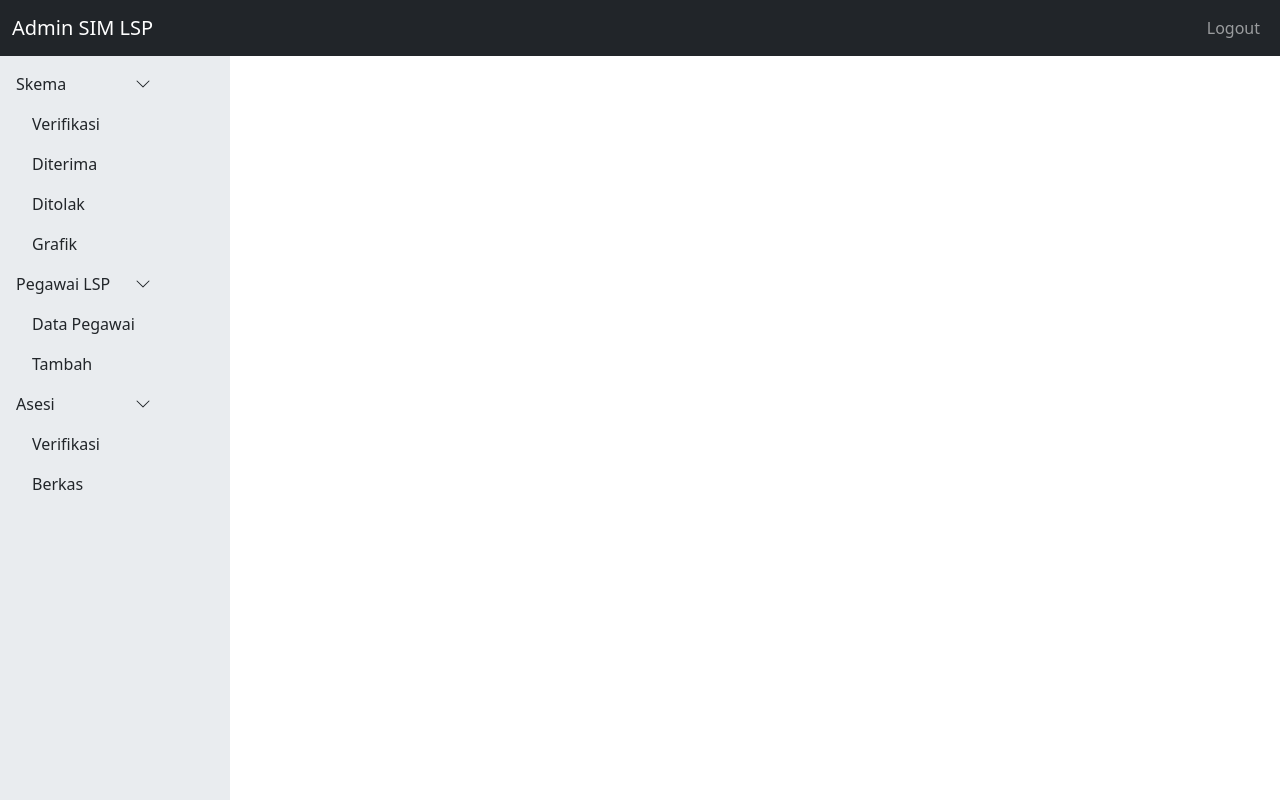
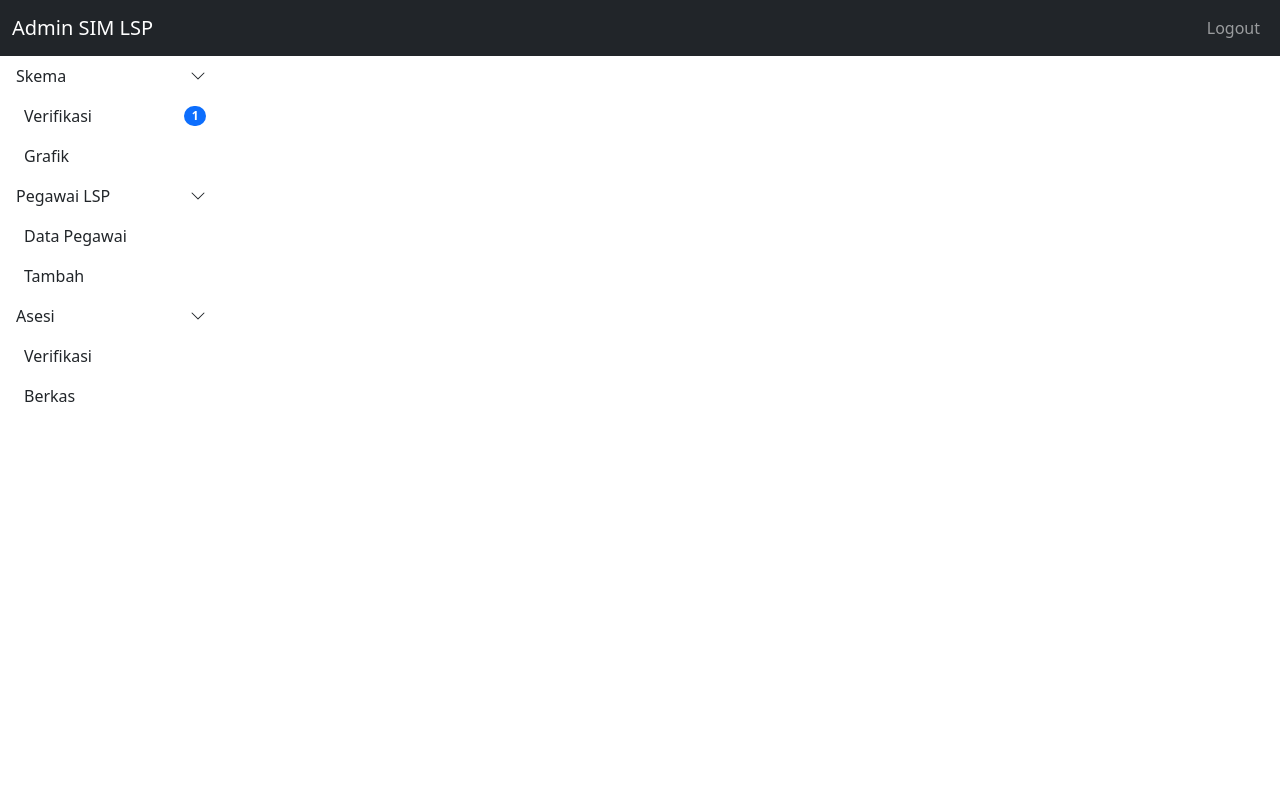
Before and after one commit to odowkun/Project-lsp, a CodeIgniter app: the page made by application/views/template/dashboard/admin/index.php in a window 1280 px wide. Run offline with CodeIgniter, Linux system fonts and the light colour scheme; data comes from the database, SQL or seed files in the repository; data that the repository does not hold is empty.

Commit message:
memperbaiki tampilan, memberikan logika submit skema, dll

```diff
--- a/application/views/template/dashboard/admin/index.php
+++ b/application/views/template/dashboard/admin/index.php
@@ -29,46 +29,61 @@
 
       <div class="collapse navbar-collapse justify-content-end" id="navbar">
         <div class="navbar-nav">
-
           <li class="nav-item dropdown d-lg-none">
             <a class="nav-link dropdown-toggle" data-bs-toggle="dropdown" href="" aria-expanded="false">Skema</a>
             <ul class="dropdown-menu" id="navbar-skema">
-              <li><a class="dropdown-item" href="<?php echo base_url("Controller_Admin/tableSkema") ?>">Verifikasi</a>
+              <li><a class="dropdown-item" href="<?php echo base_url("Controller_Admin/table/tbskema/skema_table") ?>">Verifikasi</a>
               </li>
-              <li><a class="dropdown-item" href="<?php echo base_url("Controller_Admin/grafik") ?>">Diterima</a>
-              <li>
-              <li><a class="dropdown-item" href="<?php echo base_url("Controller_Admin/grafik") ?>">Ditolak</a>
-              <li>
               <li><a class="dropdown-item" href="<?php echo base_url("Controller_Admin/grafik") ?>">Grafik</a>
               <li>
             </ul>
           </li>
-
           <li class="nav-item dropdown d-lg-none">
-            <a class="nav-link dropdown-toggle" data-bs-toggle="dropdown" aria-expanded="false">Pegawai</a>
+            <a class="nav-link dropdown-toggle" data-bs-toggle="dropdown" aria-expanded="false">Pegawai LSP</a>
             <ul class="dropdown-menu">
-              <li><a class="dropdown-item" href="<?php echo base_url("Controller_Admin/formPegawai") ?>">Data
-                  Pegawai</a></li>
-            </ul>
-            <ul class="dropdown-menu">
+              <li><a class="dropdown-item" href="<?php echo base_url("Controller_Admin/table/tbpegawai/pegawai_table") ?>">DataPegawai</a></li>
               <li><a class="dropdown-item" href="<?php echo base_url("Controller_Admin/formPegawai") ?>">Tambah</a></li>
             </ul>
           </li>
-
-          <a class="nav-link" onclick="logout()">Logout</a>
+          <li class="nav-item dropdown d-lg-none">
+          <a class="nav-link dropdown-toggle" data-bs-toggle="dropdown" aria-expanded="false">Asesi</a>
+            <ul class="dropdown-menu">
+              <li><a class="dropdown-item" href="<?php echo base_url("Controller_Admin/table/tbasesi/asesi_table") ?>">Verifikasi</a></li>
+              <li><a class="dropdown-item" href="<?php echo base_url("Controller_Admin/table/tbasesi/asesi_table") ?>">Berkas</a></li>
+            </ul>
+          </li>
+          <a class="nav-link hover" style="" onclick="logout()">Logout</a>
         </div>
       </div>
 
     </div>
   </nav>
 
-  <!-- sidebar -->
-  <main class="d-none d-lg-flex bg-body-secondary position-fixed h-100" style="width: 18%; padding-top: 4rem;">
+  <!-- sidebar-style -->
+  <style>
+    .hover:hover {cursor: pointer;}
+    .sidebar-hover:hover {
+      background-color: #ccc;
+      cursor: pointer;
+      color: black;
+    }
+    .sidebar-active {
+      background-color: #ddd;
+      cursor: pointer;
+    }
+    .sidebar-active-list {
+      background-color: #eaeaea;
+      cursor: pointer;
+      color: black;
+    }
+  </style>
 
-
-    <ul class="nav flex-column">
-      <!-- sidebar - skema -->
-      <li class="nav-item icon-link icon-link-hover d-flex justify-content-between" data-bs-target="#sidebar-skema" data-bs-toggle="collapse">
+  <!-- SIDEBAR -->
+  <main class="d-none d-lg-flex  position-fixed h-100" style="width: 18%; padding-top: 56px;">
+    <ul class="nav flex-column w-100">
+      <!-- SIDEBAR-SKEMA -->
+      <li class="sidebar-hover nav-item icon-link icon-link-hover d-flex justify-content-between w-100 pe-4"
+        data-bs-target="#sidebar-skema-list" data-bs-toggle="collapse" id="sidebar-skema">
         <a class="navbar-toggle text-reset nav-link">
           Skema </a>
         <svg xmlns="http://www.w3.org/2000/svg" width="16" height="16" fill="currentColor" class=" bi-chevron-down"
@@ -77,38 +92,33 @@
             d="M1.646 4.646a.5.5 0 0 1 .708 0L8 10.293l5.646-5.647a.5.5 0 0 1 .708.708l-6 6a.5.5 0 0 1-.708 0l-6-6a.5.5 0 0 1 0-.708z" />
         </svg>
       </li>
-      <div class="ps-3 show" id="sidebar-skema">
-        <li class="nav-item">
-          <a class="nav-link active text-reset justify-content-between"
-            href="<?php echo base_url("Controller_Admin/tableSkema") ?>">
+      <!-- SIDEBAR-SKEMA-LIST -->
+      <div class="show" id="sidebar-skema-list">
+        <li class="sidebar-hover nav-item" id="sidebar-skema-verifikasi">
+          <a class="nav-link active text-reset d-flex align-items-center justify-content-between ps-4 pe-4"
+            href="<?php echo base_url("Controller_Admin/table/tbskema/skema_table") ?>">
             Verifikasi
-            <!-- <span class="badge bg-primary rounded-pill">1</span> -->
+
+            <?php
+                $this->db->where('verifikasiSkema', null);
+                $this->db->from('tbskema');
+
+                $result = $this->db->count_all_results();
+                if ($result > 0 ) {
+                echo "<span class='badge bg-primary rounded-pill'>".$result."</span>";
+                }
+              ?>
           </a>
         </li>
-        <li class="nav-item">
-          <a class="nav-link active text-reset justify-content-between"
-            href="<?php echo base_url("Controller_Admin/tableSkema") ?>">
-            Diterima
-            <!-- <span class="badge bg-primary rounded-pill">1</span> -->
-          </a>
-        </li>
-        <li class="nav-item">
-          <a class="nav-link active text-reset justify-content-between"
-            href="<?php echo base_url("Controller_Admin/tableSkema") ?>">
-            <!-- <span data-feather="home"></span> -->
-            Ditolak
-            <!-- <span class="badge bg-primary rounded-pill">1</span> -->
-          </a>
-        </li>
-        <li class="nav-item">
-          <a class="nav-link text-reset " href="<?php echo base_url("Controller_Admin/grafik") ?>">
+        <li class="sidebar-hover nav-item" id="sidebar-skema-grafik">
+          <a class="nav-link text-reset ps-4" style="" href="<?php echo base_url("Controller_Admin/grafik") ?>">
             Grafik
-            <!-- <span class="badge bg-primary rounded-pill">1</span> -->
           </a>
         </li>
       </div>
-      <!-- sidebar - pegawai -->
-      <li class="nav-item icon-link d-flex justify-content-between"  data-bs-target="#sidebar-pegawai" data-bs-toggle="collapse">
+      <!-- SIDEBAR-PEGAWAI -->
+      <li class="sidebar-hover nav-item icon-link d-flex justify-content-between w-100 pe-4" id="sidebar-pegawai"
+        data-bs-target="#sidebar-pegawai-list" data-bs-toggle="collapse">
         <a class="navbar-toggle text-reset nav-link">
           Pegawai LSP </a>
         <svg xmlns="http://www.w3.org/2000/svg" width="16" height="16" fill="currentColor" class=" bi-chevron-down"
@@ -117,21 +127,21 @@
             d="M1.646 4.646a.5.5 0 0 1 .708 0L8 10.293l5.646-5.647a.5.5 0 0 1 .708.708l-6 6a.5.5 0 0 1-.708 0l-6-6a.5.5 0 0 1 0-.708z" />
         </svg>
       </li>
-      <div class="ps-3 show" id="sidebar-pegawai">
-        <li class="nav-item">
-          <a class="nav-link text-reset" href="<?php echo base_url("Controller_Admin/formPegawai") ?>">
+      <div class="show" id="sidebar-pegawai-list">
+        <li class="sidebar-hover nav-item" id="sidebar-pegawai-data">
+          <a class="ps-4 nav-link text-reset" href="<?php echo base_url("Controller_Admin/table/tbpegawai/pegawai_table") ?>">
             Data Pegawai
           </a>
         </li>
-        <li class="nav-item">
-          <a class="nav-link text-reset" href="<?php echo base_url("Controller_Admin/formPegawai") ?>">
+        <li class="sidebar-hover nav-item" id="sidebar-pegawai-tambah">
+          <a class="ps-4 nav-link text-reset" href="<?php echo base_url("Controller_Admin/formPegawai") ?>">
             Tambah
           </a>
         </li>
       </div>
-      <!-- sidebar - asesi -->
-
-      <li class="nav-item icon-link d-flex justify-content-between" data-bs-target="#sidebar-asesi" data-bs-toggle="collapse">
+      <!-- SIDEBAR-ASESI -->
+      <li class="sidebar-hover nav-item icon-link d-flex justify-content-between w-100 pe-4" id="sidebar-asesi"
+        data-bs-target="#sidebar-asesi-list" data-bs-toggle="collapse">
         <a class="navbar-toggle text-reset nav-link">Asesi</a>
         <svg xmlns="http://www.w3.org/2000/svg" width="16" height="16" fill="currentColor" class=" bi-chevron-down"
           viewBox="0 0 16 16">
@@ -139,14 +149,15 @@
             d="M1.646 4.646a.5.5 0 0 1 .708 0L8 10.293l5.646-5.647a.5.5 0 0 1 .708.708l-6 6a.5.5 0 0 1-.708 0l-6-6a.5.5 0 0 1 0-.708z" />
         </svg>
       </li>
-      <div class="ps-3 show" id="sidebar-asesi">
-        <li class="nav-item">
-          <a class="nav-link text-reset" href="<?php echo base_url("Controller_Admin/tableAsesi") ?>">
+      <!-- SIDEBAR-ASESI-LIST -->
+      <div class="show" id="sidebar-asesi-list">
+        <li class="sidebar-hover nav-item" id="sidebar-asesi-verifikasi">
+          <a class="ps-4 nav-link text-reset" href="<?php echo base_url("Controller_Admin/table/tbasesi/asesi_table") ?>">
             Verifikasi
           </a>
         </li>
-        <li class="nav-item">
-          <a class="nav-link text-reset" href="<?php echo base_url("Controller_Admin/tableAsesi") ?>">
+        <li class="sidebar-hover nav-item" id="sidebar-asesi-berkas">
+          <a class="ps-4 nav-link text-reset" href="<?php echo base_url("Controller_Admin/table/tbasesi/asesi_table") ?>">
             Berkas
           </a>
         </li>
@@ -156,7 +167,7 @@
 
   <div class="container-fluid row " style="padding-top: 5rem;">
     <div class="col-auto d-none d-lg-block" style="width: 18%;"></div>
-    <main class="col">
+    <main class="col ps-4">
       <?php
       if (!empty($table)) {
         echo $table;
--- a/application/views/template/pendaftaran/formdaftar.php
+++ b/application/views/template/pendaftaran/formdaftar.php
@@ -20,7 +20,7 @@
           <span class="invalid-feedback"></span>
         </div>
         <div class="form-group">
-        <button type="button" class="login-btn" onclick="validation()" >Submit</button>
+        <button type="submit" class="login-btn" onclick="validation()" >Submit</button>
           <p class="footer">Need an account? <a href="<?= base_url('Controller_Pendaftaran/registrasi') ?>">Sign up here!</a>
           </p>
         </div>
--- a/db_lsp.sql
+++ b/db_lsp.sql
@@ -158,7 +158,8 @@ INSERT INTO `tblogin` (`username`, `password`, `level`) VALUES
 ('2115354070', 'MD86', '2'),
 ('admin', '12345', '0'),
 ('asesi', '12345', '2'),
-('pegawai', '12345', '1');
+('pegawai', '12345', '1'),
+('197801112002121003', '12345', '0');
 
 -- --------------------------------------------------------
 
```
Also changed, not shown: application/controllers/Controller_Admin.php (+7 -9 lines), application/models/Model_Admin.php (+3 -15 lines), application/views/template/dashboard/admin/asesi_table.php (+5 -2 lines), application/views/template/dashboard/admin/formPegawai.php (+5 -2 lines), application/views/template/dashboard/admin/grafik.php (+3 -5 lines), application/views/template/dashboard/admin/pegawai_table.php (added, +61 -0 lines), application/views/template/dashboard/admin/skema_table.php (+50 -13 lines).
